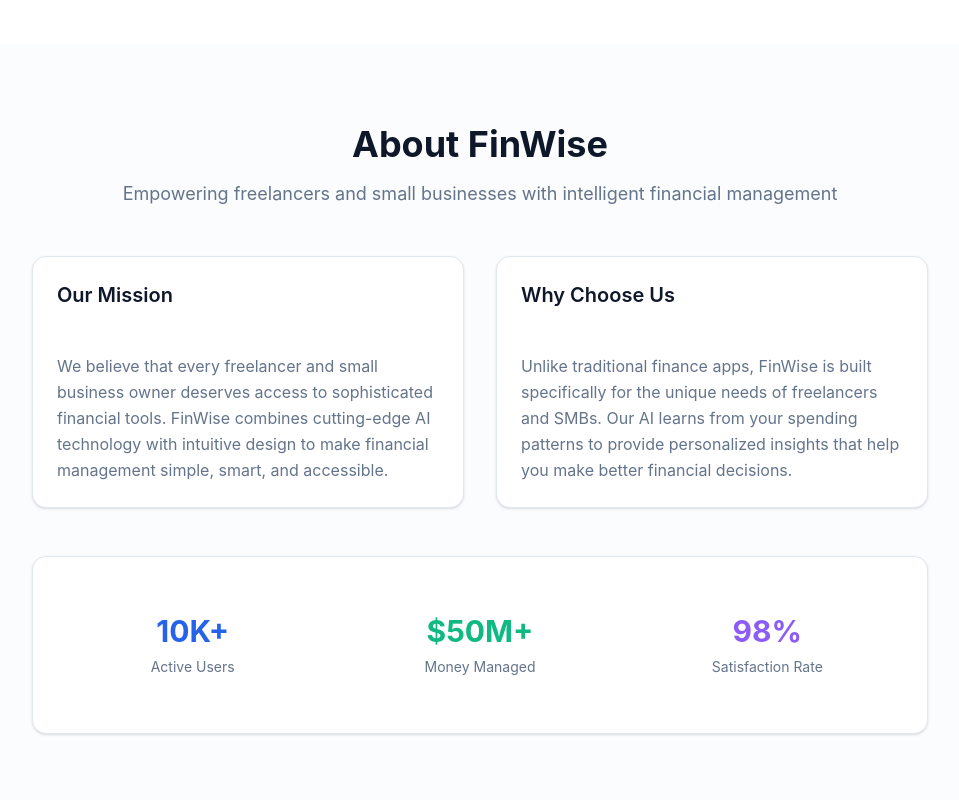
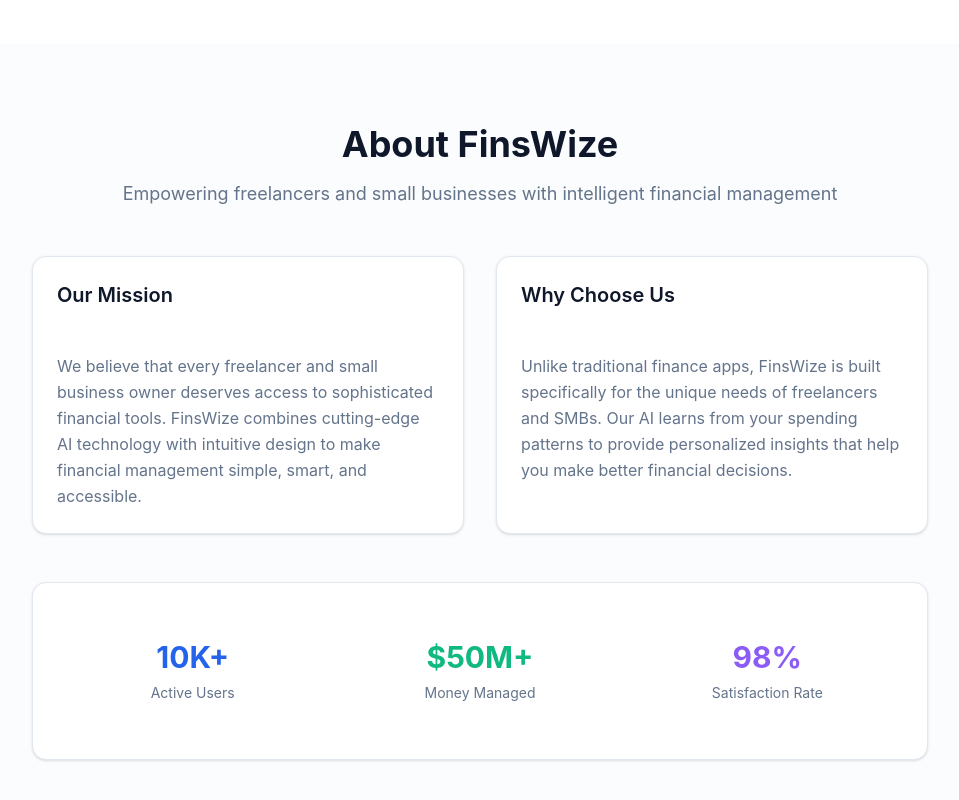
Before and after one commit to skyegle0602/finswize-frontend, a Next.js app: page / in a window 1280 px wide. Shown: the part 1996-2796 px from the top of the page, without its empty margins (160-1119 px from the left). Built offline with nearby package versions, Linux system fonts and the light colour scheme.

Commit message:
changed project name

```diff
--- a/app/auth/login/page.tsx
+++ b/app/auth/login/page.tsx
@@ -76,7 +76,7 @@ export default function LoginPage() {
           <div className="w-10 h-10 bg-primary rounded-lg flex items-center justify-center">
             <Sparkles className="w-6 h-6 text-primary-foreground" />
           </div>
-          <span className="text-2xl font-semibold text-foreground">FinWise</span>
+          <span className="text-2xl font-semibold text-foreground">FinsWize</span>
         </div>
 
         <Card>
--- a/app/auth/set-new-password/page.tsx
+++ b/app/auth/set-new-password/page.tsx
@@ -162,7 +162,7 @@ function SetNewPasswordContent() {
 
         {/* Subtitle */}
         <p className="mb-6 text-sm text-gray-600">
-          Enter your new password for FinWise
+          Enter your new password for FinsWize
         </p>
 
         {/* Error Message */}
--- a/app/auth/signup-success/page.tsx
+++ b/app/auth/signup-success/page.tsx
@@ -11,7 +11,7 @@ export default function SignupSuccessPage() {
           <div className="w-10 h-10 bg-primary rounded-lg flex items-center justify-center">
             <Sparkles className="w-6 h-6 text-primary-foreground" />
           </div>
-          <span className="text-2xl font-semibold text-foreground">FinWise</span>
+          <span className="text-2xl font-semibold text-foreground">FinsWize</span>
         </div>
 
         <Card>
@@ -24,7 +24,7 @@ export default function SignupSuccessPage() {
           </CardHeader>
           <CardContent className="space-y-4">
             <p className="text-sm text-muted-foreground text-center leading-relaxed">
-              Click the link in the email to confirm your account and start using FinWise. If you don't see the email,
+              Click the link in the email to confirm your account and start using FinsWize. If you don't see the email,
               check your spam folder.
             </p>
             <Button asChild className="w-full">
--- a/app/auth/signup/page.tsx
+++ b/app/auth/signup/page.tsx
@@ -201,7 +201,7 @@ export default function SignupPage() {
           <div className="w-10 h-10 bg-primary rounded-lg flex items-center justify-center">
             <Sparkles className="w-6 h-6 text-primary-foreground" />
           </div>
-          <span className="text-2xl font-semibold text-foreground">FinWise</span>
+          <span className="text-2xl font-semibold text-foreground">FinsWize</span>
         </div>
 
         <Card>
--- a/app/onboarding/page.tsx
+++ b/app/onboarding/page.tsx
@@ -101,7 +101,7 @@ export default function OnboardingPage() {
           <div className="w-10 h-10 bg-primary rounded-lg flex items-center justify-center">
             <Sparkles className="w-6 h-6 text-primary-foreground" />
           </div>
-          <span className="text-2xl font-semibold text-foreground">FinWise</span>
+          <span className="text-2xl font-semibold text-foreground">FinsWize</span>
         </div>
 
         {/* Progress Indicator */}
--- a/app/page.tsx
+++ b/app/page.tsx
@@ -57,7 +57,7 @@ export default function HomePage() {
             Ready to Take Control of Your Finances?
           </h2>
           <p className="text-lg text-primary-foreground/90 mb-8">
-            Join thousands of freelancers and small businesses managing their finances smarter with FinWise
+            Join thousands of freelancers and small businesses managing their finances smarter with FinsWize
           </p>
           <Link href="/auth/signup">
             <Button size="lg" variant="secondary" className="text-white text-sm gap-2">
--- a/components/home/about-section.tsx
+++ b/components/home/about-section.tsx
@@ -18,12 +18,12 @@ const aboutInfo: AboutInfo[] = [
   {
     title: "Our Mission",
     description:
-      "We believe that every freelancer and small business owner deserves access to sophisticated financial tools. FinWise combines cutting-edge AI technology with intuitive design to make financial management simple, smart, and accessible.",
+      "We believe that every freelancer and small business owner deserves access to sophisticated financial tools. FinsWize combines cutting-edge AI technology with intuitive design to make financial management simple, smart, and accessible.",
   },
   {
     title: "Why Choose Us",
     description:
-      "Unlike traditional finance apps, FinWise is built specifically for the unique needs of freelancers and SMBs. Our AI learns from your spending patterns to provide personalized insights that help you make better financial decisions.",
+      "Unlike traditional finance apps, FinsWize is built specifically for the unique needs of freelancers and SMBs. Our AI learns from your spending patterns to provide personalized insights that help you make better financial decisions.",
   },
 ]
 
@@ -50,7 +50,7 @@ const AboutSection: FC = () => {
     <section id="about" className="container mx-auto px-4 py-20 bg-muted/30">
       <div className="max-w-4xl mx-auto">
         <div className="text-center mb-12">
-          <h2 className="text-3xl md:text-4xl font-bold text-foreground mb-4">About FinWise</h2>
+          <h2 className="text-3xl md:text-4xl font-bold text-foreground mb-4">About FinsWize</h2>
           <p className="text-lg text-muted-foreground">
             Empowering freelancers and small businesses with intelligent financial management
           </p>
--- a/components/home/footer.tsx
+++ b/components/home/footer.tsx
@@ -13,7 +13,7 @@ const Footer: FC = () => {
             <div className="w-6 h-6 bg-primary rounded-lg flex items-center justify-center">
               <Sparkles className="w-4 h-4 text-primary-foreground" />
             </div>
-            <span className="text-sm text-muted-foreground">&copy; 2025 FinWise. All rights reserved.</span>
+            <span className="text-sm text-muted-foreground">&copy; 2025 FinsWize. All rights reserved.</span>
           </div>
           <div className="flex items-center gap-6">
             <Link href="#" className="text-xl text-muted-foreground hover:text-foreground transition-colors">
--- a/components/home/header.tsx
+++ b/components/home/header.tsx
@@ -17,7 +17,7 @@ const Header: FC<HeaderProps> = ({ className, isLoggedIn }) => {
             <div className="w-8 h-8 bg-primary rounded-lg flex items-center justify-center">
               <Sparkles className="w-5 h-5 text-primary-foreground" />
             </div>
-            <span className="text-xl font-semibold text-foreground">FinWise</span>
+            <span className="text-xl font-semibold text-foreground">FinsWize</span>
           </div>
           <nav className="hidden md:flex items-center gap-x-16">
             <Link href="#features" className="text-xl text-black-400 transition-colors">
--- a/components/settings/financial-profile-tab.tsx
+++ b/components/settings/financial-profile-tab.tsx
@@ -18,7 +18,7 @@ export function FinancialProfileTab() {
     <Card className="rounded-xl border">
       <CardHeader>
         <CardTitle>Financial Profile</CardTitle>
-        <CardDescription>This helps FinWise give better advice</CardDescription>
+        <CardDescription>This helps FinsWize give better advice</CardDescription>
       </CardHeader>
       <CardContent className="space-y-6">
         <div className="space-y-3">
--- a/components/settings/notifications-tab.tsx
+++ b/components/settings/notifications-tab.tsx
@@ -62,7 +62,7 @@ export function NotificationsTab() {
             <div className="flex items-center justify-between">
               <div>
                 <p className="font-medium text-foreground">In-App</p>
-                <p className="text-sm text-muted-foreground">Notifications in FinWise</p>
+                <p className="text-sm text-muted-foreground">Notifications in FinsWize</p>
               </div>
               <Switch checked={inAppDelivery} onCheckedChange={setInAppDelivery} />
             </div>
```
Also changed, not shown: 1 other file (tests, documents, lock files or other folders).
